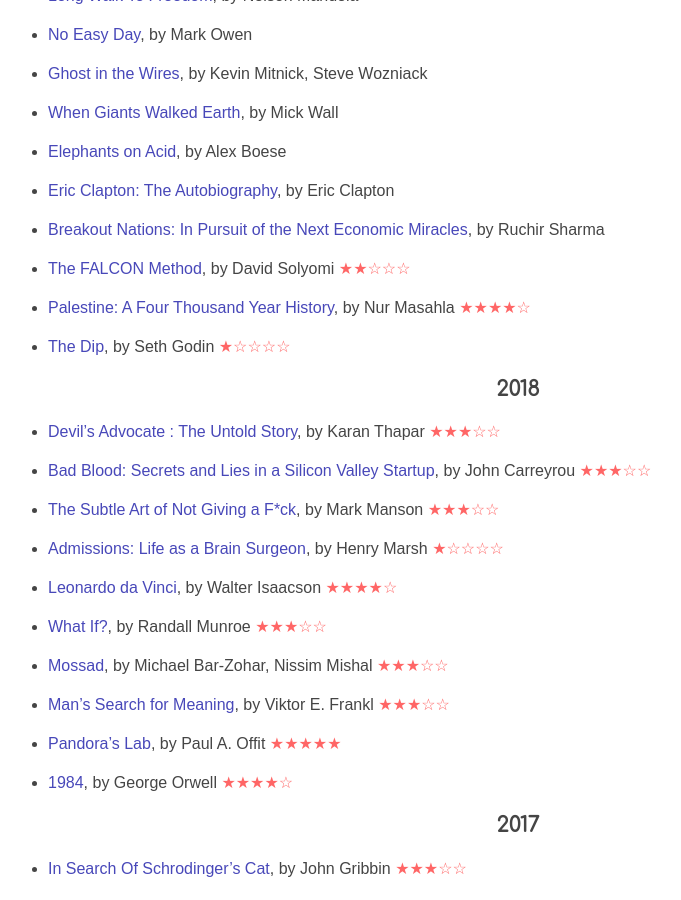
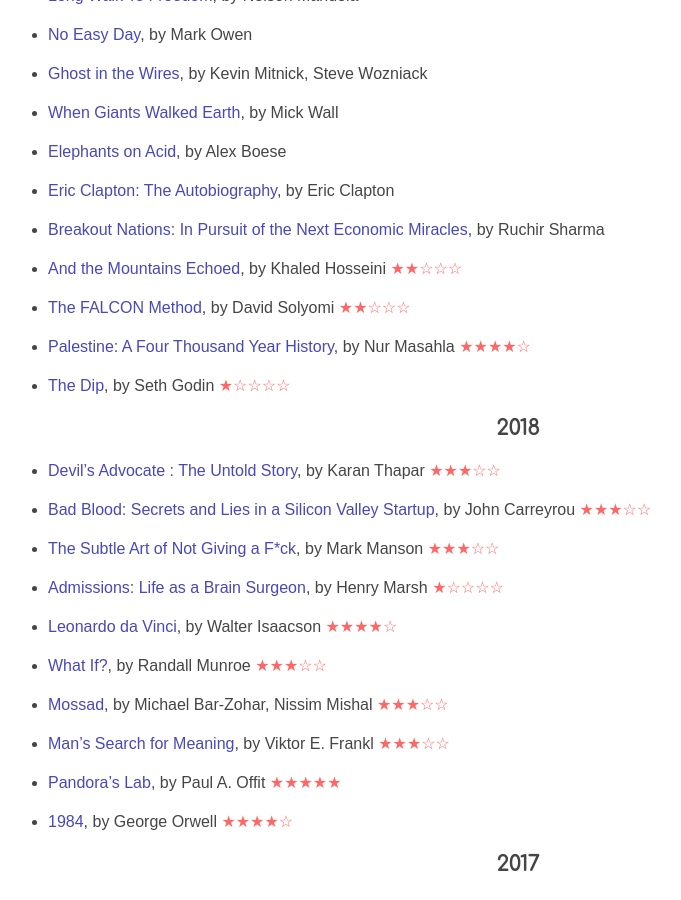
Before and after one commit to lprimeroo/saruftw.github.io.old, a Jekyll site: the page built from meta.md, in a window 1280 px wide and 900 px high, scrolled down 587 px. Shown: the whole window, without its empty margins (122-803 px from the left). Built offline with Jekyll 4.4.1, drawn with Linux system fonts in a browser that asks for light colours; nearby versions of some CDN libraries.

Commit message:
Update meta.md

```diff
--- a/meta.md
+++ b/meta.md
@@ -40,6 +40,8 @@
 * <a href="https://www.amazon.com/Clapton-Autobiography-Eric/dp/038551851X/ref=tmm_hrd_swatch_0?_encoding=UTF8&qid=1519649164&sr=1-1">Eric Clapton: The Autobiography</a>, by Eric Clapton
 
 * <a href="https://www.amazon.com/Breakout-Nations-Pursuit-Economic-Miracles/dp/0393345408/ref=sr_1_1?s=books&ie=UTF8&qid=1530035427&sr=1-1&keywords=breakout+nation&dpID=41hYc4eB4cL&preST=_SY291_BO1,204,203,200_QL40_&dpSrc=srch">Breakout Nations: In Pursuit of the Next Economic Miracles</a>, by Ruchir Sharma
+
+* <a href="https://www.amazon.com/Mountains-Echoed-Khaled-Hosseini/dp/1594632383/ref=sr_1_1?crid=2SQI6PAFBHIHS&keywords=and+the+mountains+echoed+khaled+hosseini&qid=1561200318&s=gateway&sprefix=and+the+m%2Caps%2C378&sr=8-1">And the Mountains Echoed</a>, by Khaled Hosseini<span class="rating">  &#9733;&#9733;&#9734;&#9734;&#9734;</span>
 
 * <a href="https://www.amazon.com/FALCON-Method-Building-Passive-Investing/dp/1631610406/ref=sr_1_1?crid=3S1QZ0OD66SDB&keywords=the+falcon+method&qid=1553246001&s=gateway&sprefix=the+falcon+method%2Caps%2C332&sr=8-1">The FALCON Method</a>, by David Solyomi<span class="rating">  &#9733;&#9733;&#9734;&#9734;&#9734;</span>
 
```
